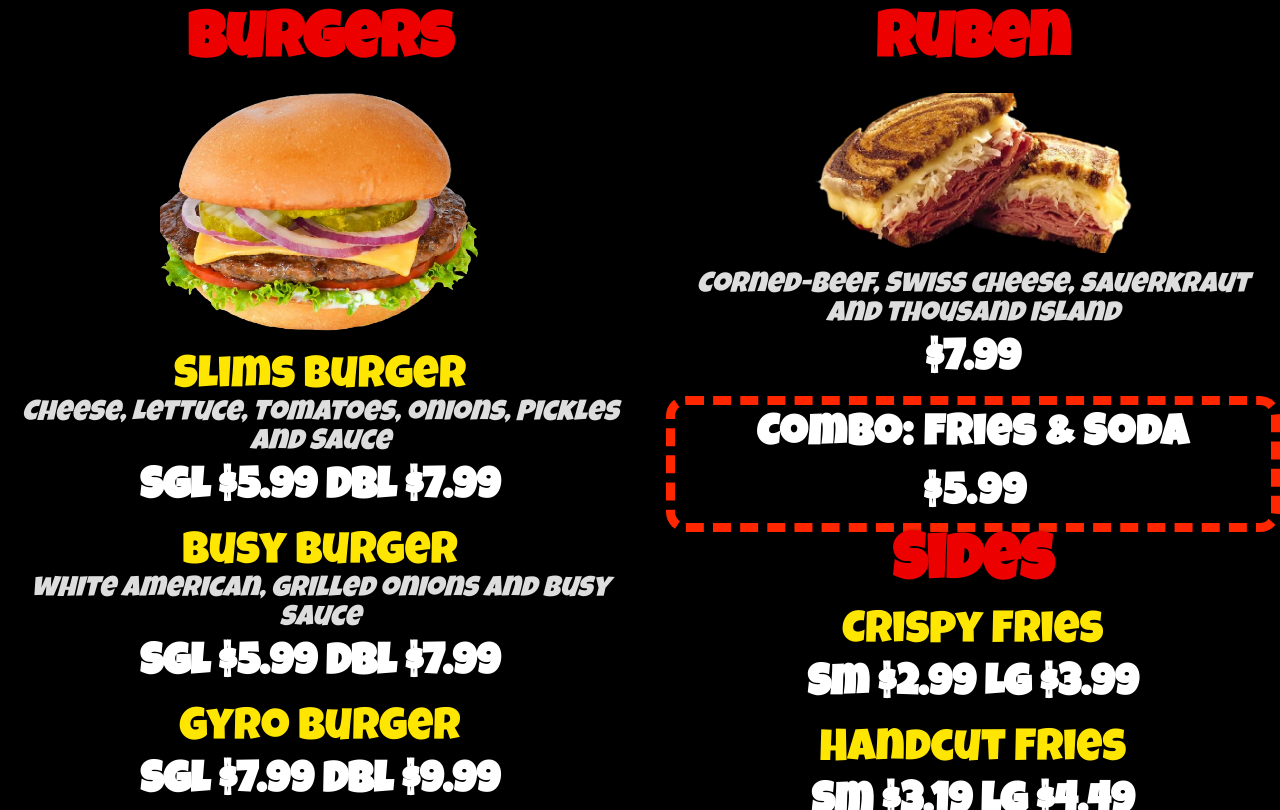
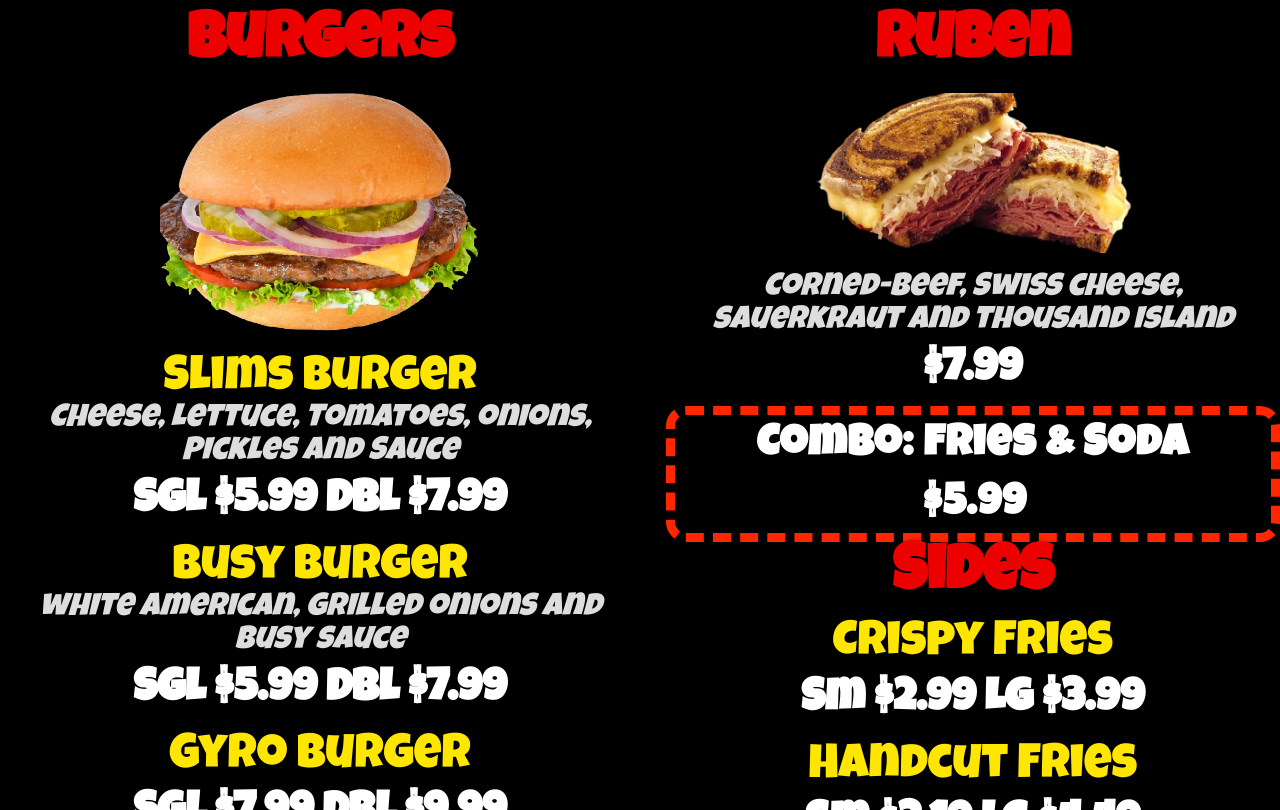
Before and after one commit to 1SosukeAizen1/Drive2, a plain HTML site: page index.html in a window 1280 px wide. Drawn offline with Linux system fonts and the light colour scheme.

Commit message:
Update style.css

```diff
--- a/style.css
+++ b/style.css
@@ -163,7 +163,7 @@ body {
 
 
 .item-name {
-    font-size: 2.8rem;
+    font-size: 3rem;
     color: #ffe600;
     padding-inline: 1px;
     padding-top:10px;
@@ -171,7 +171,7 @@ body {
 }
 
 .item-desc {
-    font-size: 1.8rem;
+    font-size: 2rem;
     color: #ddd;
     font-style: italic;
     font-weight: light;
@@ -179,7 +179,7 @@ body {
 }
 
 .item-price {
-    font-size: 2.7rem;
+    font-size: 2.8rem;
     color: #ffffff;
     font-weight: bold;
     padding-inline: 10px;
```
